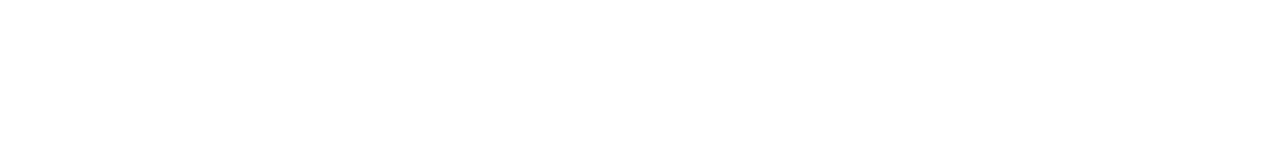
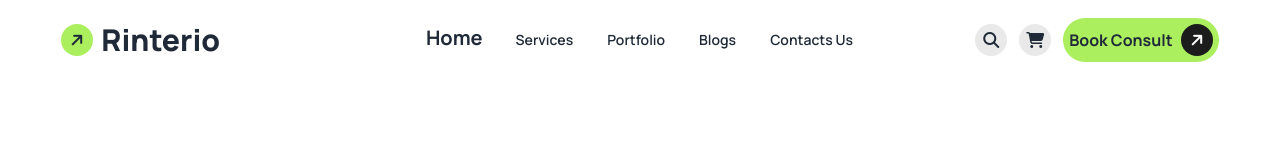
Before and after one commit to mrmoinbd/assignment-third-reset, a plain HTML site: page index.html in a window 1280 px wide. Drawn offline with nearby package versions, Linux system fonts and the light colour scheme.

Commit message:
added navbar section

```diff
--- a/index.html
+++ b/index.html
@@ -1,4 +1,7 @@
 <!DOCTYPE html>
+<html lang="en" data-theme="light">
+
+</html>
 <html lang="en">
 
 <head>
@@ -7,12 +10,16 @@
     <title>House Design</title>
     <!-- daisy ui link -->
     <link href="https://cdn.jsdelivr.net/npm/daisyui@4.12.14/dist/full.min.css" rel="stylesheet" type="text/css" />
+    <!-- font awesome link -->
+    <script src="https://kit.fontawesome.com/85976f3484.js" crossorigin="anonymous"></script>
     <!-- tailwind link -->
     <script src="https://cdn.tailwindcss.com"></script>
+
     <!-- google font -->
     <link rel="preconnect" href="https://fonts.googleapis.com">
     <link rel="preconnect" href="https://fonts.gstatic.com" crossorigin>
     <link href="https://fonts.googleapis.com/css2?family=Manrope:wght@200..800&display=swap" rel="stylesheet">
+
 
     <!-- css style -->
     <style>
@@ -22,9 +29,79 @@
     </style>
 </head>
 
-<body>
-    <header>
+<body class="font-manrope">
+    <header class="bg-gradient-to-t from-[#ffff] to-[#ffffff00] mb-20">
+        <!-- navbar style start -->
+        <nav class="nav-bar lg:w-11/12 mx-auto">
+          <div class="navbar">
+            <div class="navbar-start">
+              <div class="flex items-center">
+                <div
+                  class="bg-[#ABEF5F] rounded-full -rotate-45 w-8 h-8 flex items-center justify-center"
+                >
+                  <i class="fa-solid fa-arrow-right"></i>
+                </div>
+                <a class="text-3xl font-extrabold ml-2">Rinterio</a>
+              </div>
+            </div>
+            <div class="navbar-center hidden lg:flex">
+              <ul class="menu menu-horizontal px-1">
+                <li><a class=" text-xl font-bold">Home</a></li>
+                <li><a class="btn btn-ghost">Services</a></li>
+                <li><a class="btn btn-ghost">Portfolio</a></li>
+                <li><a class="btn btn-ghost">Blogs</a></li>
+                <li><a class="btn btn-ghost">Contacts Us</a></li>
+              </ul>
+            </div>
+            <div class="navbar-end flex space-x-3">
+              <div class="dropdown dropdown-end">
+                <div tabindex="0" role="button" class="lg:hidden">
+                  <div
+                    class="bg-[#E9E9E9] rounded-full w-8 h-8 flex items-center justify-center"
+                  >
+                    <i class="text-[#737373] fa-solid fa-bars"></i>
+                  </div>
+                </div>
+                <ul
+                  tabindex="0"
+                  class="menu menu-sm dropdown-content bg-base-100 rounded-box z-[1] mt-3 w-52 p-2 shadow"
+                >
+                  <li><a>Home</a></li>
+                  <li><a>Services</a></li>
+                  <li><a>Portfolio</a></li>
+                  <li><a>Blogs</a></li>
+                  <li><a>Contacts Us</a></li>
+                </ul>
+              </div>
+              <div
+                class="bg-[#E9E9E9] rounded-full hidden w-8 h-8 md:flex lg:flex items-center justify-center"
+              >
+                <i class="fa-solid fa-magnifying-glass"></i>
+              </div>
+              <div
+                class="bg-[#E9E9E9] rounded-full w-8 hidden h-8 md:flex lg:flex items-center justify-center"
+              >
+                <i class="fa-solid fa-cart-shopping"></i>
+              </div>
 
+              <div
+                class="lg:flex md:flex hidden bg-[#ABEF5F] rounded-3xl font-bold p-1.5 m-2 items-center space-x-2"
+              >
+                <a class="">Book Consult</a>
+                <div
+                  class="bg-[#1C1C1C] rounded-full -rotate-45 w-8 h-8 flex items-center justify-center"
+                >
+                  <i class="text-white fa-solid fa-arrow-right"></i>
+                </div>
+              </div>
+            </div>
+          </div>
+        </nav>
+        <!-- navbar style end -->
+
+        <!-- banner section style start -->
+
+        <!-- banner section style end -->
     </header>
     <main>
 
```
